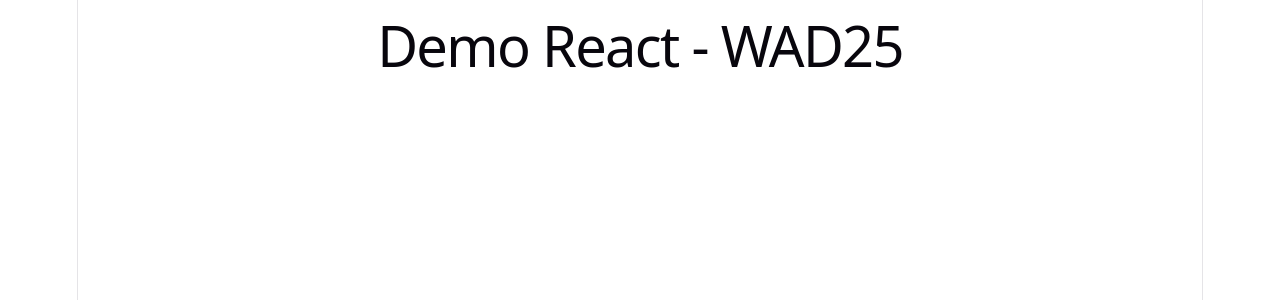
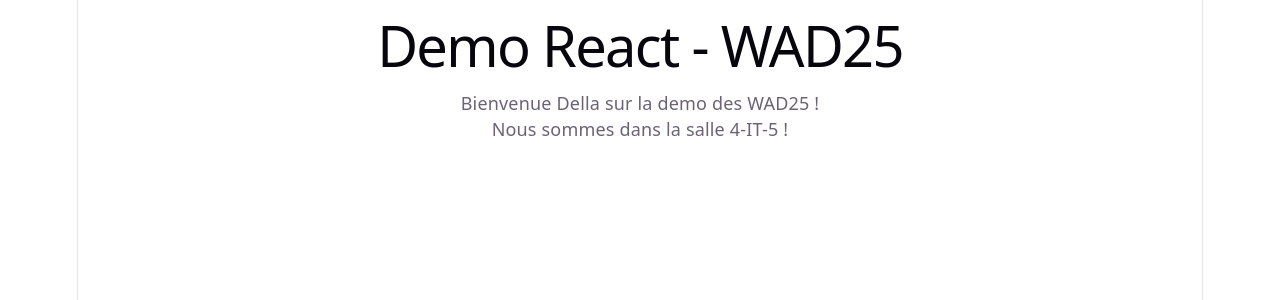
Before and after one commit to Formation-JS/I3_Wad25_React__01_Intro, a React (Vite) app: page / in a window 1280 px wide. Shown: the top 300 px of the page. Built offline with nearby package versions, Linux system fonts and the light colour scheme.

Commit message:
Composant Welcome 🐔

```diff
--- a/src/App.jsx
+++ b/src/App.jsx
@@ -1,10 +1,12 @@
 import './App.css'
+import Welcome from './components/Welcome/Welcome'
 
 function App() {
 
   return (
     <>
       <h1>Demo React - WAD25</h1>
+      <Welcome name="Della" />
     </>
   )
 }
--- /dev/null
+++ b/src/components/Welcome/Welcome.jsx
@@ -0,0 +1,13 @@
+
+export default function Welcome({ name, salle = "4-IT-5" }) {
+    // Le parametre "name" est destructuré des props du composants
+    // - Cette syntaxe evite de devoir ecrire "props.<val>" tout le temps :D
+    // - Il est également possible d'affecter une valeur par default
+
+    return (
+        <>
+            <p>Bienvenue {name} sur la demo des WAD25 !</p>
+            <p>Nous sommes dans la salle {salle} !</p>
+        </>
+    );
+}
```
Also changed, not shown: 2 other files (tests, documents, lock files or other folders).
